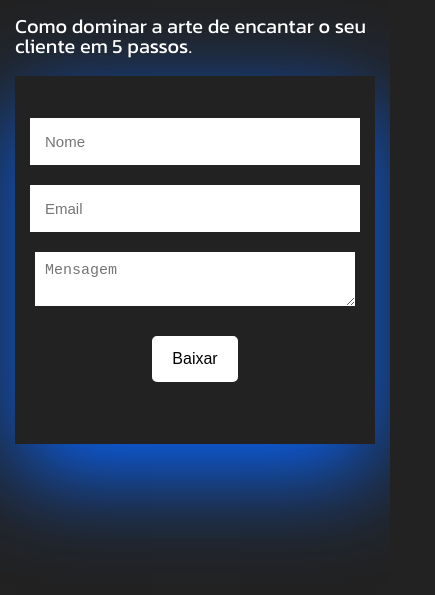
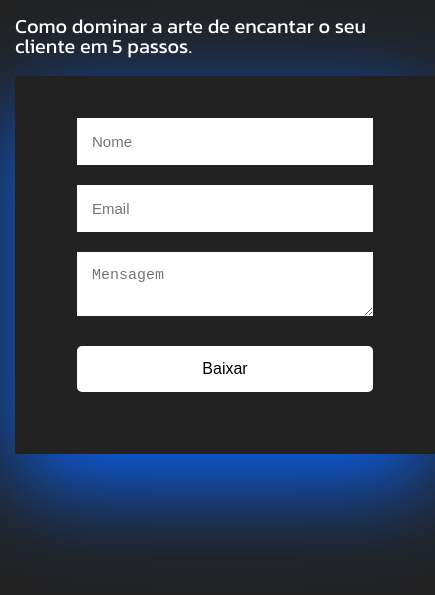
Before and after one commit to RIANJuniooo/lilianarcanjotreinamentos, a plain HTML site: page index.html in a window 390 px wide. Shown: the part 237-832 px from the top of the page, 435 px wide, since content can reach past the window. Drawn offline with Linux system fonts and the light colour scheme.

Commit message:
tela login

```diff
--- a/styles/style.css
+++ b/styles/style.css
@@ -1,3 +1,5 @@
+
+
 
 body{
     background-color: rgb(34, 34, 34);
@@ -89,7 +91,7 @@ section{
     justify-content: center;
     flex-direction: column;
     padding: 10px 45px;
-    box-sizing: border-box;
+    width: 500px;
     box-shadow: #0865FD 0px 30px 90px;
 }
 
@@ -97,8 +99,8 @@ section form{
     display: flex;
     flex-direction: column;
     width: 100%;
-    margin: 2rem;
-
+    padding: 2rem;
+    box-sizing: border-box;
 }
 
 
@@ -110,6 +112,7 @@ form label{
 
 form input{
     padding: 15px;
+    box-sizing: border-box;
     outline: none;
     border: 0;
     margin-bottom: 20px;
@@ -124,14 +127,17 @@ form input:focus{
 }
 
 form textarea{
-    padding: 10px;
+    padding: 15px;
     outline: none;
+    box-sizing: border-box;
     border: 0;
     font-size: 15px;
     margin-bottom: 30px;
     transition: all 0.5s;
     width: 100%;
 }
+
+
 
 form textarea:focus{
     border-radius: 15px;
@@ -147,6 +153,7 @@ form button{
     border-radius: 5px;
     transition: all 0.5s;
     margin-bottom: 20px;
+    width: 100%;
 }
 
 form button:hover{
@@ -188,4 +195,12 @@ img{
 
 
    }
+
+   form input {
+    width: 100%;
+   }
+
+   form textarea {
+    width: 100%;
+   }
   }
```
